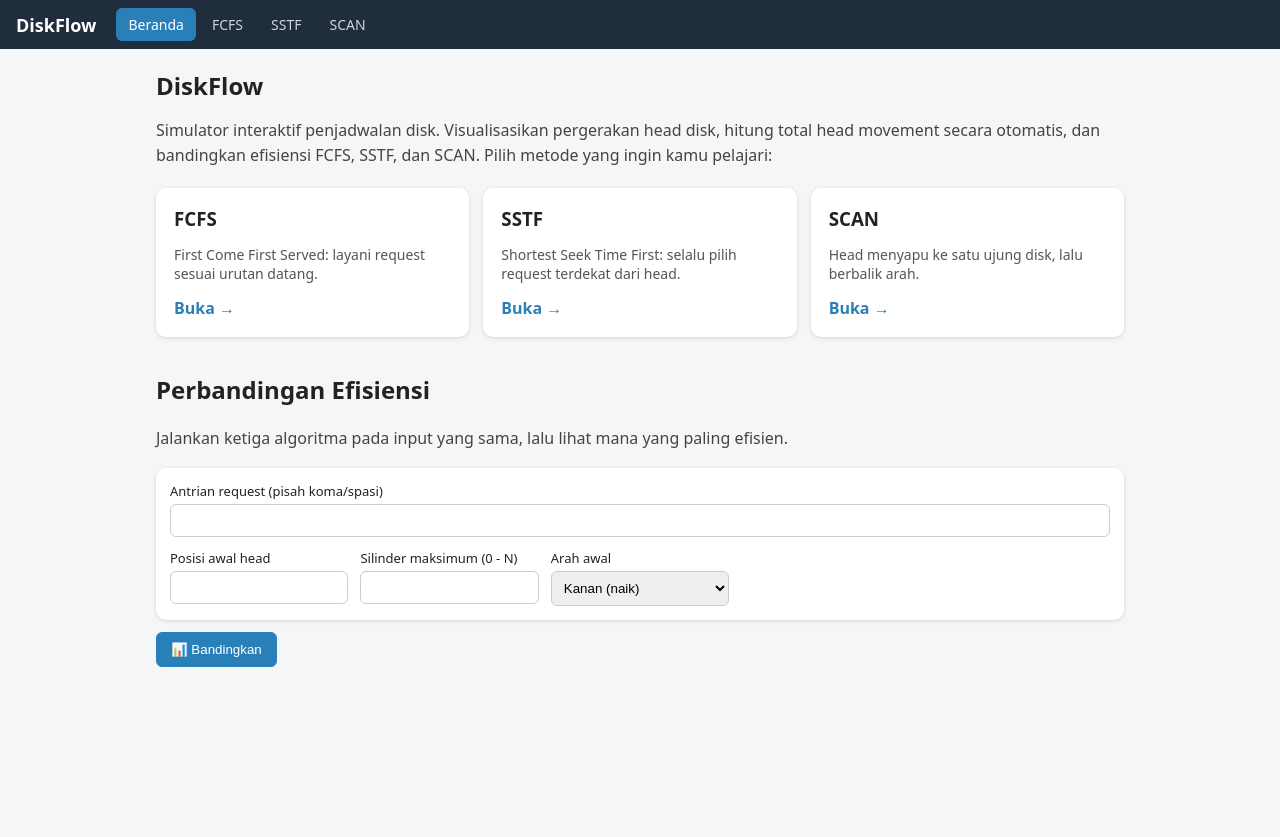
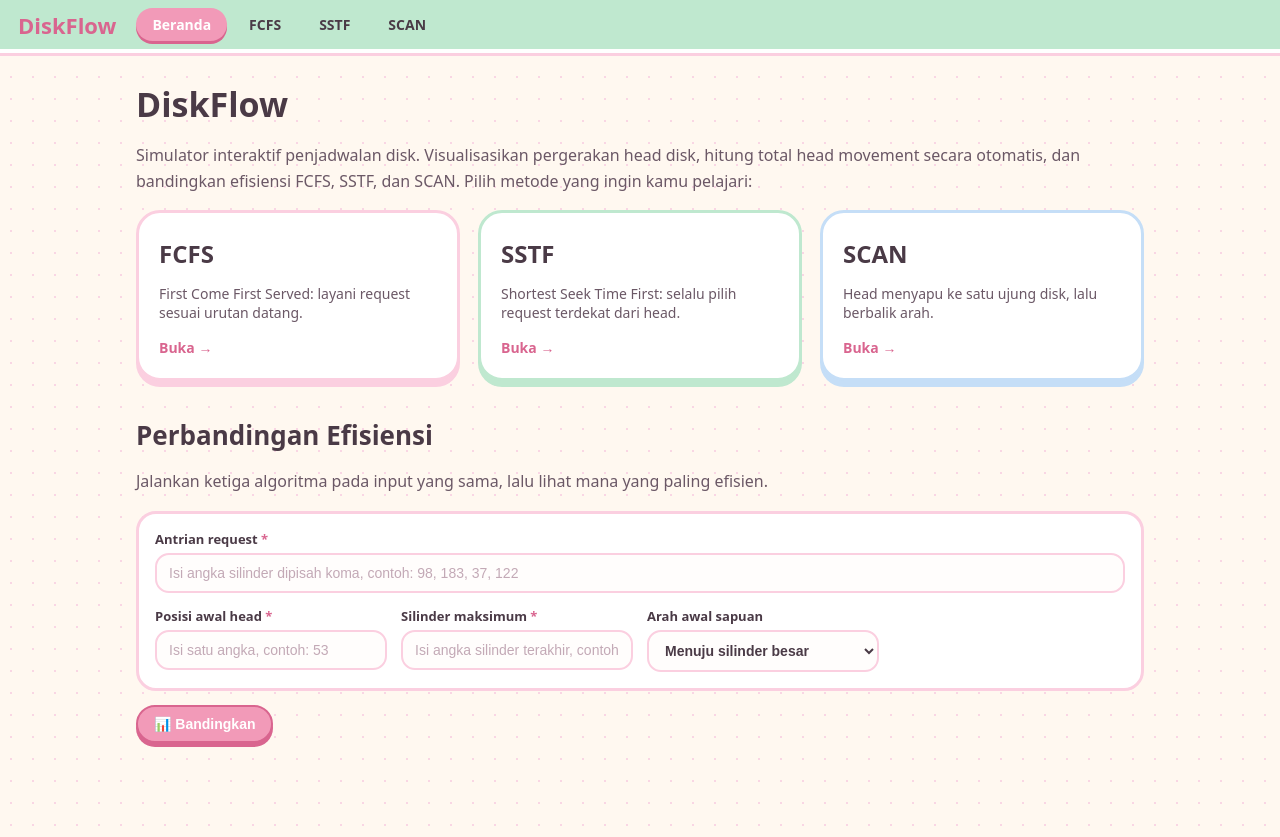
Before and after one commit to pawshimi/DiskFlow, a React (Vite) app in the folder DiskFlow/: page / in a window 1280 px wide. Before the commit the page ends 800 px from the top, so only its background shows below. Built offline with nearby package versions, Linux system fonts and the light colour scheme.

Commit message:
Nita: Revisi CSS dan InputForm

```diff
--- a/DiskFlow/src/share/InputForm.jsx
+++ b/DiskFlow/src/share/InputForm.jsx
@@ -1,21 +1,25 @@
+// Semua kolom wajib diisi (kosong di awal); placeholder menjelaskan format isiannya
 export default function InputForm({ form, setForm, useDir = false }) {
   const set = (k) => (e) => setForm({ ...form, [k]: e.target.value })
   return (
     <div className="form">
-      <label className="wide">Antrian request (pisah koma/spasi)
-        <input value={form.queue} onChange={set('queue')} />
+      <label className="wide">Antrian request <i>*</i>
+        <input value={form.queue} onChange={set('queue')}
+          placeholder="Isi angka silinder dipisah koma, contoh: 98, 183, 37, 122" />
       </label>
-      <label>Posisi awal head
-        <input value={form.head} onChange={set('head')} />
+      <label>Posisi awal head <i>*</i>
+        <input value={form.head} onChange={set('head')} inputMode="numeric"
+          placeholder="Isi satu angka, contoh: 53" />
       </label>
-      <label>Silinder maksimum (0 - N)
-        <input value={form.max} onChange={set('max')} />
+      <label>Silinder maksimum <i>*</i>
+        <input value={form.max} onChange={set('max')} inputMode="numeric"
+          placeholder="Isi angka silinder terakhir, contoh: 199" />
       </label>
       {useDir && (
-        <label>Arah awal
+        <label>Arah awal sapuan
           <select value={form.dir} onChange={set('dir')}>
-            <option value="up">Kanan (naik)</option>
-            <option value="down">Kiri (turun)</option>
+            <option value="up">Menuju silinder besar</option>
+            <option value="down">Menuju silinder kecil (0)</option>
           </select>
         </label>
       )}
--- a/DiskFlow/src/styles.css
+++ b/DiskFlow/src/styles.css
@@ -1,76 +1,112 @@
+:root { --pink: #f29ab8; --pink-soft: #fde4ee; --pink-line: #fbcfe0; --pink-deep: #d9658f; --mint: #bfe8cf; --mint-deep: #5fb68b; --cream: #fff8f0; --ink: #4a3a46; --sky: #9fd6e6; }
 * { box-sizing: border-box; }
-body { margin: 0; font-family: system-ui, 'Segoe UI', sans-serif; background: #f4f6f8; color: #222; }
-.nav { display: flex; gap: 4px; align-items: center; flex-wrap: wrap; background: #1f2d3d; padding: 8px 16px; position: sticky; top: 0; z-index: 5; }
-.nav .brand { color: #fff; margin-right: 16px; font-size: 18px; }
-.nav a { color: #cdd6df; text-decoration: none; padding: 7px 12px; border-radius: 6px; font-size: 14px; }
-.nav a:hover { background: #2c3e50; }
-.nav a.active { background: #2980b9; color: #fff; }
-.page { max-width: 1000px; margin: 0 auto; padding: 20px 16px 60px; }
-h1 { margin: 0 0 8px; } h1 small { font-size: 14px; color: #777; font-weight: normal; }
-.lead { color: #444; line-height: 1.55; }
-.cards { display: grid; grid-template-columns: repeat(auto-fit, minmax(260px, 1fr)); gap: 14px; margin-top: 20px; }
-.card { background: #fff; border-radius: 10px; padding: 18px; box-shadow: 0 1px 4px #0002; text-decoration: none; color: inherit; transition: transform .15s; }
-.card:hover { transform: translateY(-3px); }
-.card h3 { margin: 0 0 6px; } .card p { color: #555; font-size: 14px; } .card span { color: #2980b9; font-weight: 600; }
-.two { display: grid; grid-template-columns: 1fr 1fr; gap: 14px; background: #fff; padding: 4px 16px; border-radius: 10px; box-shadow: 0 1px 4px #0002; }
-.note { background: #fff8e1; border-left: 4px solid #f1c40f; padding: 10px 14px; border-radius: 4px; font-size: 14px; }
-.sim, section > .form { margin-top: 18px; }
-.form { display: grid; grid-template-columns: repeat(auto-fit, minmax(170px, 1fr)); gap: 12px; background: #fff; padding: 14px; border-radius: 10px; box-shadow: 0 1px 4px #0002; margin-top: 14px; }
+body { margin: 0; font-family: 'Nunito', system-ui, 'Segoe UI', sans-serif; color: var(--ink); background: var(--cream) radial-gradient(#f9d6e4 1.5px, transparent 1.5px) 0 0 / 22px 22px; }
+h1, h2, h3, .brand { font-family: 'Baloo 2', 'Nunito', system-ui, sans-serif; }
+h1 { margin: 6px 0 8px; font-size: 34px; } h1 small { font-size: 14px; color: #9a7f8d; font-weight: 600; }
+h2 { font-size: 26px; margin: 0 0 6px; }
+
+.nav { display: flex; gap: 6px; align-items: center; flex-wrap: wrap; background: var(--mint); padding: 8px 18px; position: sticky; top: 0; z-index: 5; border-bottom: 4px solid #fff; box-shadow: 0 3px 0 var(--pink-line); }
+.brand { display: flex; align-items: center; gap: 8px; font-size: 22px; font-weight: 800; color: var(--pink-deep); margin-right: 14px; }
+.nav a { color: var(--ink); text-decoration: none; padding: 7px 16px; border-radius: 999px; font-weight: 800; font-size: 14px; }
+.nav a:hover { background: #ffffffaa; }
+.nav a.active { background: var(--pink); color: #fff; box-shadow: 0 3px 0 var(--pink-deep); }
+.page { max-width: 1040px; margin: 0 auto; padding: 22px 16px 80px; }
+.lead { color: #6b5866; line-height: 1.6; font-size: 16px; }
+
+button, .btn { padding: 9px 16px; border: 2px solid var(--pink-line); border-radius: 999px; background: #fff; color: var(--ink); font: 800 14px 'Nunito', sans-serif; cursor: pointer; text-decoration: none; display: inline-block; transition: transform .1s; }
+button:hover:not(:disabled), .btn:hover { transform: translateY(-2px); background: var(--pink-soft); }
+button:disabled { opacity: .45; cursor: not-allowed; }
+button.primary, .btn.primary { background: var(--pink); border-color: var(--pink-deep); color: #fff; box-shadow: 0 4px 0 var(--pink-deep); }
+button.primary:hover:not(:disabled), .btn.primary:hover { background: #f58fb2; }
+.controls { display: flex; gap: 8px; flex-wrap: wrap; align-items: center; margin: 14px 0; }
+
+.hero { display: flex; align-items: center; justify-content: space-around; gap: 24px; flex-wrap: wrap; padding: 36px 24px 10px; background: linear-gradient(135deg, #fbc4d8 0%, #fde4ee 45%, #c9ecd7 100%); }
+.hero-text { max-width: 480px; }
+.sticker { display: inline-block; background: #fff; border: 2px dashed var(--pink); padding: 5px 14px; border-radius: 999px; font-weight: 800; font-size: 13px; color: var(--pink-deep); transform: rotate(-2deg); }
+.hero-title { font-size: clamp(52px, 9vw, 84px); line-height: 1; margin: 14px 0; color: #fff; text-shadow: 3px 3px 0 var(--pink-deep), 6px 6px 0 #ffffff88; }
+.hero-title span { color: #ffeaf2; }
+.hero-cta { display: flex; gap: 10px; flex-wrap: wrap; margin-top: 18px; }
+.wave { display: block; width: 100%; height: 60px; margin-top: -2px; background: linear-gradient(135deg, #fde4ee, #c9ecd7); }
+.home-body { max-width: 1040px; margin: 0 auto; padding: 10px 16px 80px; }
+
+.cards { display: grid; grid-template-columns: repeat(auto-fit, minmax(250px, 1fr)); gap: 18px; margin-top: 16px; }
+.card { background: #fff; border: 3px solid var(--pink-line); border-radius: 24px; padding: 20px; text-decoration: none; color: inherit; box-shadow: 0 6px 0 var(--pink-line); transition: transform .15s; }
+.card:nth-child(2) { border-color: #bfe8cf; box-shadow: 0 6px 0 #bfe8cf; } .card:nth-child(3) { border-color: #c5def7; box-shadow: 0 6px 0 #c5def7; }
+.card:hover { transform: translateY(-5px) rotate(-1deg); }
+.card-icon { font-size: 40px; } .card h3 { margin: 4px 0; font-size: 24px; } .card p { color: #6b5866; font-size: 14px; } .card span { color: var(--pink-deep); font-weight: 800; font-size: 14px; }
+
+.two { display: grid; grid-template-columns: 1fr 1fr; gap: 14px; background: #fff; padding: 4px 18px; border-radius: 20px; border: 3px solid var(--pink-line); }
+.note { background: #fff3c9; border-left: 6px solid #f6c944; padding: 10px 14px; border-radius: 12px; font-size: 14px; }
+.form { display: grid; grid-template-columns: repeat(auto-fit, minmax(190px, 1fr)); gap: 14px; background: #fff; padding: 16px; border-radius: 20px; border: 3px solid var(--pink-line); margin-top: 14px; }
 .form .wide { grid-column: 1 / -1; }
-label { font-size: 13px; }
-input, select { width: 100%; padding: 8px; margin-top: 4px; border: 1px solid #ccc; border-radius: 6px; }
-.controls { display: flex; gap: 8px; flex-wrap: wrap; margin: 12px 0; }
-button { padding: 9px 14px; border: 1px solid #bbb; border-radius: 6px; background: #fff; cursor: pointer; }
-button:hover:not(:disabled) { background: #eef; } button:disabled { opacity: .45; cursor: not-allowed; }
-button.primary { background: #2980b9; color: #fff; border-color: #2980b9; }
-.error { color: #c0392b; } .empty { color: #888; text-align: center; padding: 40px 0; }
+label { font-size: 13px; font-weight: 800; } label i { color: var(--pink-deep); font-style: normal; }
+input, select { width: 100%; padding: 10px 12px; margin-top: 5px; border: 2px solid var(--pink-line); border-radius: 14px; font: 600 14px 'Nunito', sans-serif; color: var(--ink); background: #fffdfc; }
+input::placeholder { color: #c3a9b6; font-weight: 400; }
+input:focus, select:focus { outline: none; border-color: var(--pink); box-shadow: 0 0 0 4px #fde4ee; }
+.error { color: #c0392b; background: #fdecea; padding: 8px 14px; border-radius: 12px; font-weight: 700; }
+.empty { color: #a88e9c; text-align: center; padding: 40px 0; }
+
 .metrics { display: flex; gap: 12px; flex-wrap: wrap; }
-.metrics div { flex: 1; min-width: 150px; background: #fff; border-radius: 10px; padding: 12px; box-shadow: 0 1px 4px #0002; }
-.metrics small { display: block; color: #777; } .metrics b { font-size: 24px; }
-.chart-wrap { background: #fff; border-radius: 10px; padding: 12px; margin: 14px 0; box-shadow: 0 1px 4px #0002; overflow-x: auto; }
+.metrics div { flex: 1; min-width: 150px; background: #fff; border-radius: 18px; padding: 12px 16px; border: 3px solid var(--pink-line); }
+.metrics small { display: block; color: #9a7f8d; font-weight: 700; } .metrics b { font-size: 26px; color: var(--pink-deep); font-family: 'Baloo 2', sans-serif; }
+.chart-wrap { background: #fff; border-radius: 20px; padding: 12px; margin: 14px 0; border: 3px solid var(--pink-line); overflow-x: auto; }
 .chart { width: 100%; height: auto; min-width: 600px; }
-.chart-title { font-size: 16px; font-weight: bold; } .tick { font-size: 11px; fill: #666; } .pt-label { font-size: 11px; font-weight: bold; fill: #333; }
-table { width: 100%; border-collapse: collapse; background: #fff; border-radius: 10px; overflow: hidden; box-shadow: 0 1px 4px #0002; margin: 12px 0; }
-th, td { padding: 9px; text-align: center; border-bottom: 1px solid #eee; font-size: 14px; }
-th { background: #f0f3f6; }
-tr.best td, td.win { background: #eafaf1; font-weight: bold; } tr.now td { background: #fff3cd; }
-td.queue { max-width: 240px; font-size: 12px; }
-.bar-row { display: flex; align-items: center; gap: 10px; margin: 10px 0; }
-.bar-name { width: 60px; font-weight: bold; } .bar { height: 32px; border-radius: 4px; transition: width .4s; }
-@media (max-width: 700px) { .two { grid-template-columns: 1fr; } }
-.mode-tabs { display: flex; gap: 6px; margin: 10px 0; }
-.mode-tabs a { padding: 7px 14px; border-radius: 20px; background: #e3e8ee; color: #333; text-decoration: none; font-size: 14px; }
-.mode-tabs a.active { background: #2980b9; color: #fff; }
-.disk-scene { width: 100%; max-width: 760px; display: block; margin: 14px auto; background: #fff; border-radius: 10px; box-shadow: 0 1px 4px #0002; }
+.chart-title { font-size: 16px; font-weight: bold; fill: var(--ink); } .tick { font-size: 11px; fill: #8a7380; } .pt-label { font-size: 11px; font-weight: bold; fill: var(--ink); }
+table { width: 100%; border-collapse: separate; border-spacing: 0; background: #fff; border-radius: 18px; overflow: hidden; border: 3px solid var(--pink-line); margin: 14px 0; }
+th, td { padding: 10px; text-align: center; border-bottom: 1px solid #fbe3ec; font-size: 14px; } th { background: var(--pink-soft); }
+tr.best td, td.win { background: #e3f6ec; font-weight: 800; } tr.now td { background: #fff3c9; }
+.bar-row { display: flex; align-items: center; gap: 10px; margin: 10px 0; } .bar-name { width: 60px; font-weight: 800; } .bar { height: 32px; border-radius: 999px; transition: width .4s; }
+
+.mode-tabs { display: flex; gap: 8px; margin: 12px 0; }
+.mode-tabs a { padding: 8px 18px; border-radius: 999px; background: #fff; border: 2px solid var(--pink-line); color: var(--ink); text-decoration: none; font-weight: 800; font-size: 14px; }
+.mode-tabs a.active { background: var(--pink); color: #fff; border-color: var(--pink-deep); box-shadow: 0 3px 0 var(--pink-deep); }
+.view-switch { display: flex; gap: 8px; margin: 14px 0 0; flex-wrap: wrap; }
+.view-switch button.on, .era-picker button.on, .os-tabs button.on { background: var(--mint-deep); border-color: #3f9a70; color: #fff; }
+.era-picker { display: flex; flex-wrap: wrap; gap: 6px; align-items: center; margin: 12px 0 4px; font-size: 14px; }
+.era-picker button, .os-tabs button { padding: 6px 13px; font-size: 13px; }
+.era-info { background: #fff; border: 3px solid #bfe8cf; border-radius: 20px; padding: 14px 18px; margin: 10px 0; }
+.era-info h3 { margin: 0 0 8px; } .era-info small { color: #9a7f8d; }
+.era-stats { display: flex; gap: 10px; flex-wrap: wrap; } .era-stats div { background: #eefaf3; border-radius: 14px; padding: 8px 14px; min-width: 120px; }
+.era-stats small { display: block; } .era-stats b { font-size: 15px; }
+.os-box { background: #fff0f6; border: 2px dashed var(--pink); border-radius: 16px; padding: 12px 16px; margin-top: 10px; }
+.os-tabs { display: flex; gap: 6px; margin: 8px 0; } .os-box li { margin: 6px 0; line-height: 1.5; font-size: 14px; }
+
+.disk-scene { width: 100%; max-width: 760px; display: block; margin: 14px auto; background: #fff; border-radius: 20px; border: 3px solid var(--pink-line); }
 .platter { transform-origin: 250px 215px; animation: spin 6s linear infinite; }
 @keyframes spin { to { transform: rotate(360deg); } }
-.head-label { font-size: 14px; font-weight: bold; fill: #e67e22; }
-.ov-txt { font-size: 12px; fill: #555; } .ov-next { font-size: 13px; font-weight: bold; fill: #e67e22; }
-.speed { display: flex; align-items: center; gap: 8px; margin-left: auto; }
-.speed input { width: 120px; margin: 0; }
-.chips { display: flex; gap: 6px; flex-wrap: wrap; }
-.chip { padding: 4px 10px; border-radius: 14px; background: #e3e8ee; font-size: 13px; }
-.chip.done { background: #d4f5e0; color: #1e8449; }
-.view-switch { display: flex; gap: 6px; margin: 14px 0 0; }
-.view-switch button.on { background: #2980b9; color: #fff; border-color: #2980b9; }
-.scene3d-wrap { position: relative; margin: 10px 0; background: #eef2f6; border-radius: 10px; box-shadow: 0 1px 4px #0002; overflow: hidden; }
-.scene3d { width: 100%; height: 460px; }
-.scene3d canvas { display: block; }
-.scene3d-hud { position: absolute; top: 10px; left: 12px; background: #fffd; padding: 6px 10px; border-radius: 8px; font-weight: bold; color: #e67e22; }
-.scene3d-hint { position: absolute; top: 12px; right: 12px; font-size: 12px; color: #667; }
-.legend { display: flex; flex-wrap: wrap; gap: 12px; padding: 8px 12px; font-size: 12px; background: #fff; }
-.legend i { display: inline-block; width: 10px; height: 10px; border-radius: 2px; margin-right: 5px; }
-.rpm { display: flex; align-items: center; gap: 8px; font-size: 13px; }
-.rpm select { width: auto; margin: 0; }
-.chat-fab { position: fixed; right: 20px; bottom: 20px; width: 56px; height: 56px; border-radius: 50%; border: none; background: #2980b9; color: #fff; font-size: 24px; cursor: pointer; box-shadow: 0 4px 12px #0004; z-index: 20; padding: 0; }
-.chat-fab:hover:not(:disabled) { background: #2471a3; }
-.chat-panel { position: fixed; right: 20px; bottom: 88px; width: min(360px, calc(100vw - 40px)); height: 460px; background: #fff; border-radius: 12px; box-shadow: 0 6px 24px #0004; display: flex; flex-direction: column; overflow: hidden; z-index: 20; }
-.chat-head { background: #1f2d3d; color: #fff; padding: 12px 14px; font-weight: bold; }
-.chat-body { flex: 1; overflow-y: auto; padding: 12px; display: flex; flex-direction: column; gap: 8px; background: #f4f6f8; }
-.chat-msg { max-width: 85%; padding: 8px 12px; border-radius: 12px; font-size: 14px; line-height: 1.4; white-space: pre-wrap; word-break: break-word; }
-.chat-msg.bot { background: #fff; align-self: flex-start; box-shadow: 0 1px 2px #0002; }
-.chat-msg.user { background: #2980b9; color: #fff; align-self: flex-end; }
-.chat-msg.err { background: #fdecea; color: #c0392b; }
-.chat-input { display: flex; gap: 6px; padding: 10px; border-top: 1px solid #eee; }
-.chat-input input { margin: 0; }
-.chat-input button { width: auto; margin: 0; }
+.head-label { font-size: 14px; font-weight: bold; fill: #e67e22; } .ov-txt { font-size: 12px; fill: #6b5866; } .ov-next { font-size: 13px; font-weight: bold; fill: #e67e22; }
+.speed, .rpm { display: flex; align-items: center; gap: 8px; font-size: 13px; } .speed { margin-left: auto; } .speed input { width: 120px; margin: 0; padding: 0; } .rpm select { width: auto; margin: 0; padding: 6px 10px; }
+.chips { display: flex; gap: 6px; flex-wrap: wrap; } .chip { padding: 4px 12px; border-radius: 999px; background: var(--pink-soft); font-size: 13px; font-weight: 800; } .chip.done { background: #d4f5e0; color: #1e8449; }
+.scene3d-wrap { position: relative; margin: 10px 0; background: linear-gradient(160deg, #fff0f6, #e6f7ee); border-radius: 20px; border: 3px solid var(--pink-line); overflow: hidden; }
+.scene3d { width: 100%; height: 460px; } .scene3d canvas { display: block; }
+.scene3d-hud { position: absolute; top: 10px; left: 12px; background: #fffd; padding: 6px 12px; border-radius: 999px; font-weight: 800; color: #e67e22; }
+.scene3d-hint { position: absolute; top: 14px; right: 14px; font-size: 12px; color: #8a7380; }
+.legend { display: flex; flex-wrap: wrap; gap: 12px; padding: 8px 14px; font-size: 12px; background: #fff; } .legend i { display: inline-block; width: 10px; height: 10px; border-radius: 3px; margin-right: 5px; }
+
+/* maskot */
+.mascot { position: relative; padding-top: 84px; cursor: pointer; user-select: none; max-width: 100%; animation: drift 14s ease-in-out infinite; }
+.mascot-svg { width: 100%; height: auto; display: block; overflow: visible; position: relative; z-index: 1; }
+.mascot-blob { position: absolute; left: 6%; right: 6%; bottom: 0; height: 78%; background: radial-gradient(circle at 50% 40%, #fff6, #fff0 70%); border-radius: 50%; z-index: 0; }
+@keyframes drift { 0%, 100% { transform: translateX(-14px); } 50% { transform: translateX(14px); } }
+.m-bob { animation: bob 3.6s ease-in-out infinite; } @keyframes bob { 0%, 100% { transform: translateY(0); } 50% { transform: translateY(-9px); } }
+.m-hair-back { transform-origin: 150px 40px; animation: sway 5s ease-in-out infinite alternate; } @keyframes sway { from { transform: rotate(-1.8deg); } to { transform: rotate(1.8deg); } }
+.m-ahoge { transform-origin: 150px 46px; animation: wig 2.2s ease-in-out infinite alternate; } @keyframes wig { from { transform: rotate(-8deg); } to { transform: rotate(10deg); } }
+.m-lid { transform-box: fill-box; transform-origin: 50% 0; animation: blink 4.5s infinite; } @keyframes blink { 0%, 93%, 100% { transform: scaleY(0); } 96% { transform: scaleY(1); } }
+.m-mouth { transform-box: fill-box; transform-origin: center; animation: talk .28s infinite alternate; } @keyframes talk { from { transform: scaleY(.35); } to { transform: scaleY(1.15); } }
+.mascot.happy .mascot-svg { animation: hop .55s; } @keyframes hop { 30% { transform: translateY(-26px) scale(1.04); } }
+.bubble { position: absolute; top: 0; left: 50%; width: 85%; background: #fff; border: 3px solid var(--pink); border-radius: 20px; padding: 10px 14px; font-weight: 800; font-size: 14px; text-align: center; line-height: 1.4; opacity: 0; transform: translateX(-50%) scale(.85); transition: .25s; z-index: 2; pointer-events: none; }
+.bubble.show { opacity: 1; transform: translateX(-50%) scale(1); }
+.bubble::after { content: ''; position: absolute; left: 50%; bottom: -12px; width: 18px; height: 18px; background: #fff; border-right: 3px solid var(--pink); border-bottom: 3px solid var(--pink); transform: translateX(-50%) rotate(45deg); }
+.spark { position: absolute; color: #fff; font-size: 26px; z-index: 2; text-shadow: 0 0 8px var(--pink); animation: twinkle 2.4s ease-in-out infinite; }
+.s1 { left: 2%; top: 38%; } .s2 { right: 0; top: 52%; animation-delay: .8s; color: #ffe0ec; } .s3 { right: 10%; top: 28%; animation-delay: 1.5s; }
+@keyframes twinkle { 0%, 100% { transform: scale(.6) rotate(0); opacity: .5; } 50% { transform: scale(1.2) rotate(20deg); opacity: 1; } }
+
+/* chatbot */
+.chat-fab { position: fixed; right: 20px; bottom: 20px; width: 62px; height: 62px; border-radius: 50%; border: 3px solid #fff; background: var(--pink); color: #fff; font-size: 22px; cursor: pointer; box-shadow: 0 5px 0 var(--pink-deep), 0 8px 20px #0003; z-index: 20; padding: 0; display: grid; place-items: center; }
+.chat-panel { position: fixed; right: 20px; bottom: 96px; width: min(360px, calc(100vw - 40px)); height: 460px; background: #fff; border: 3px solid var(--pink-line); border-radius: 24px; box-shadow: 0 8px 28px #0003; display: flex; flex-direction: column; overflow: hidden; z-index: 20; }
+.chat-head { background: linear-gradient(90deg, var(--pink), #f7b5cb); color: #fff; padding: 12px 16px; font: 800 17px 'Baloo 2', sans-serif; }
+.chat-body { flex: 1; overflow-y: auto; padding: 12px; display: flex; flex-direction: column; gap: 8px; background: #fff8f0; }
+.chat-msg { max-width: 85%; padding: 8px 12px; border-radius: 16px; font-size: 14px; line-height: 1.4; white-space: pre-wrap; word-break: break-word; }
+.chat-msg.bot { background: #fff; align-self: flex-start; border: 2px solid var(--pink-line); } .chat-msg.user { background: var(--mint-deep); color: #fff; align-self: flex-end; } .chat-msg.err { background: #fdecea; color: #c0392b; }
+.chat-input { display: flex; gap: 6px; padding: 10px; border-top: 2px solid var(--pink-line); } .chat-input input { margin: 0; } .chat-input button { margin: 0; }
+@media (max-width: 700px) { .two { grid-template-columns: 1fr; } .hero { padding: 24px 12px 0; } }
```
